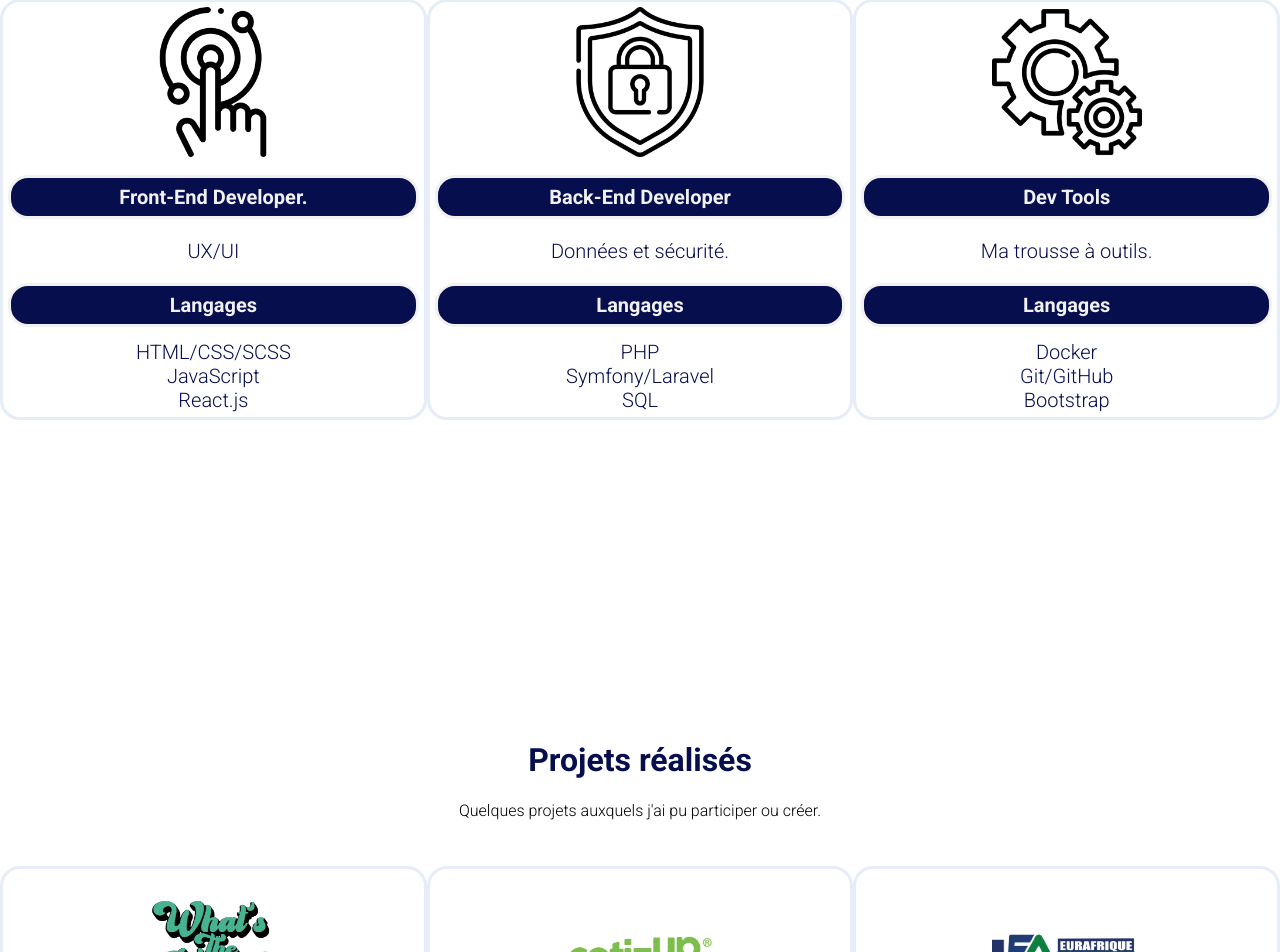
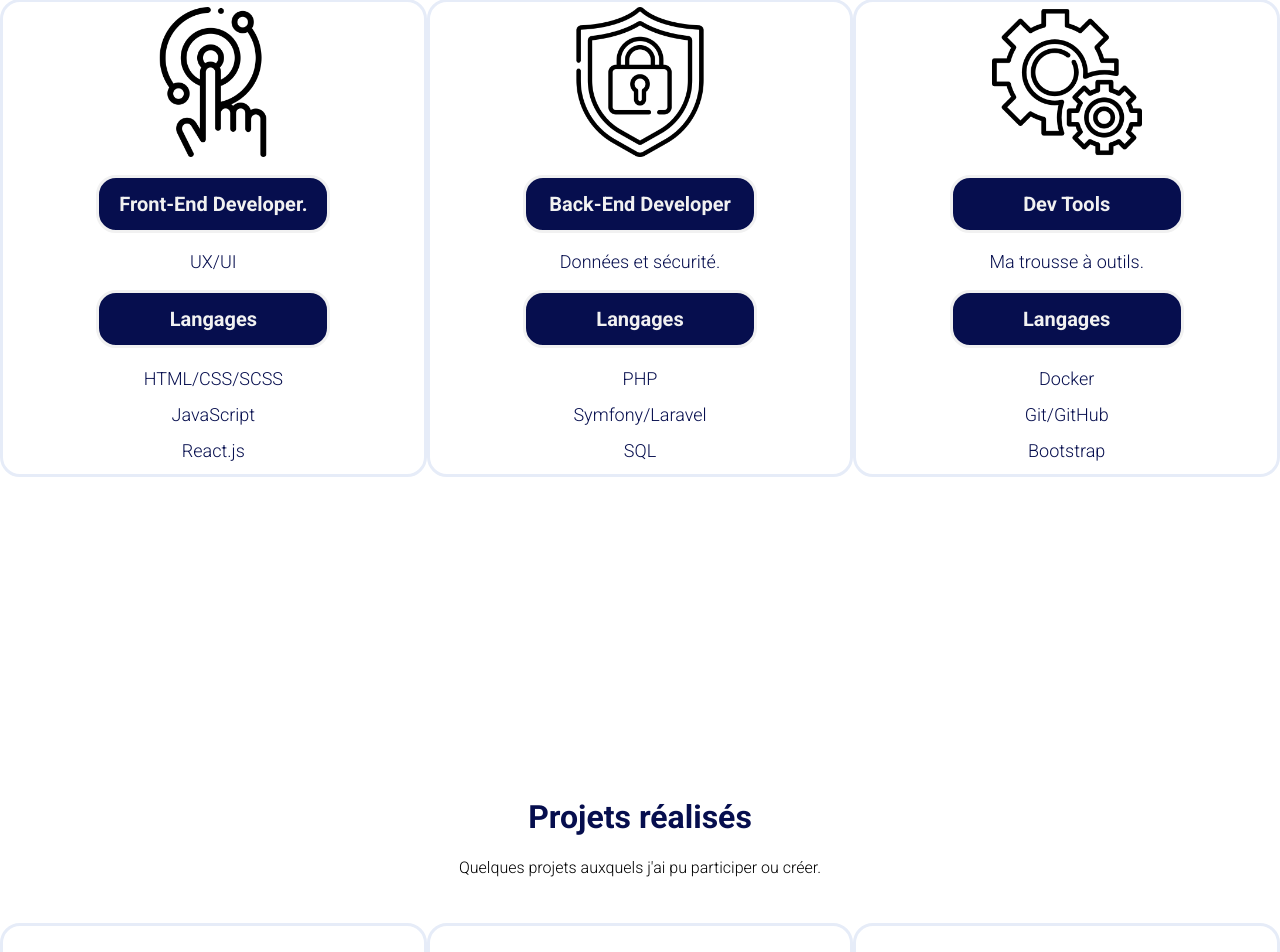
Before and after one commit to belkacem-oussama/belkacem-oussama-portfolio, a React (Vite) app: page / in a window 1280 px wide. Shown: the part 2144-3096 px from the top of the page. Built offline with nearby package versions, Linux system fonts and the light colour scheme.

Commit message:
modify size of title and p

```diff
--- a/src/assets/styles/pages/home.scss
+++ b/src/assets/styles/pages/home.scss
@@ -203,28 +203,39 @@
                     border: solid;
                     border-radius: 20px;
                     background-color: $primary-color;
+                    margin-right: auto;
+                    margin-left: auto;
 
                     @media (max-width: 480px) {
-                        font-size: 20px;
-                        padding: 7px;
+                        font-size: 16px;
+                        padding: 10px;
+                        width: 190px;
                     }
 
                     @media (min-width: 481px) {
                         font-size: 20px;
-                        padding: 7px;
+                        padding: 14px;
+                        width: 200px;
                     }
                 }
 
                 p {
-                    @media (min-width: 768px) {
-                        font-size: 20px;
+                    @media (max-width: 480px) {
+                        font-size: 14px;
+                    }
+                    @media (min-width: 481px) {
+                        font-size: 18px;
                     }
                 }
 
                 ul {
                     li {
-                        @media (min-width: 768px) {
-                            font-size: 20px;
+                        line-height: 2;
+                        @media (max-width: 480px) {
+                            font-size: 14px;
+                        }
+                        @media (min-width: 481px) {
+                            font-size: 18px;
                         }
                     }
                 }
```
